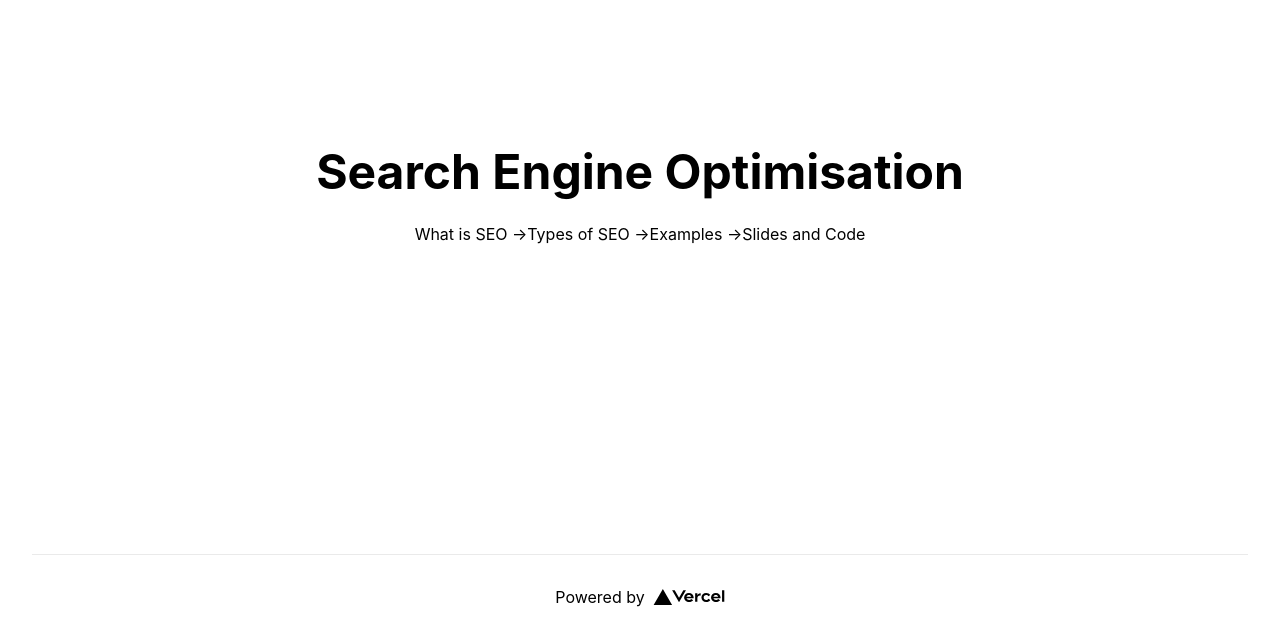
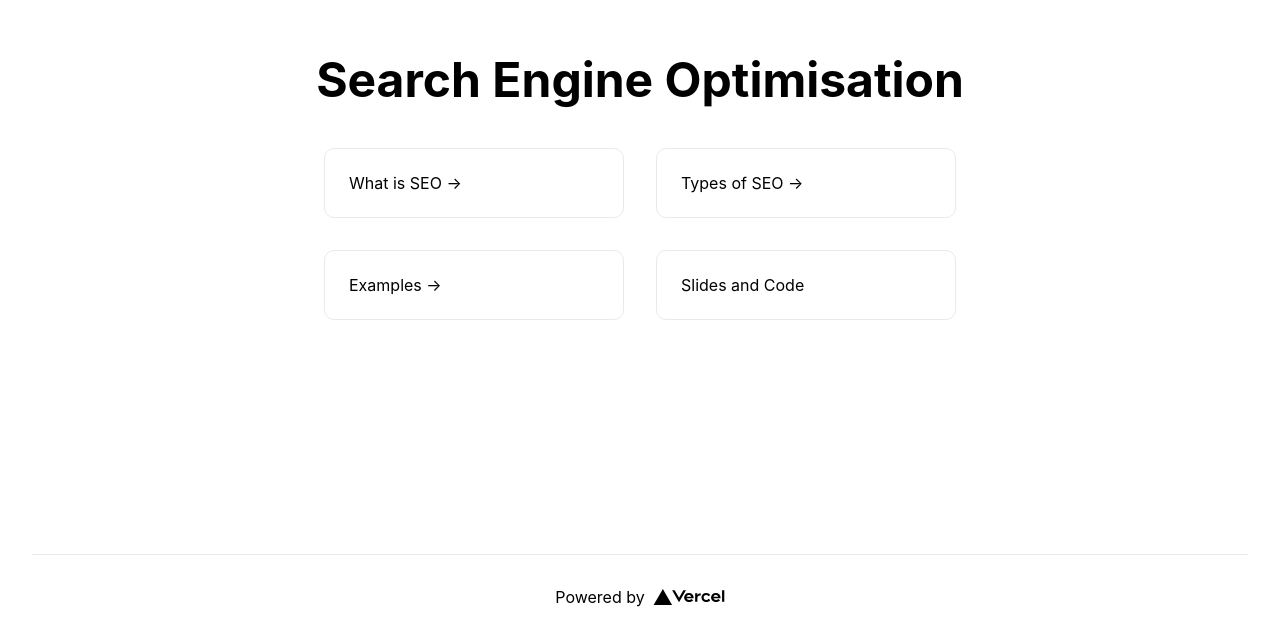
Before and after one commit to anuk79/nextjs-seo-demo, a Next.js app: page / in a window 1280 px wide. Shown: the part 166-805 px from the top of the page. Built offline with nearby package versions, Linux system fonts and the light colour scheme.

Commit message:
fix card style

```diff
--- a/pages/index.js
+++ b/pages/index.js
@@ -18,27 +18,12 @@ export default function Home() {
         </h1>
 
         <div className={styles.grid}>
-          <Link href="https://developers.google.com/search/docs/beginner/seo-starter-guide" className={styles.card}>
+          <Link href="https://developers.google.com/search/docs/beginner/seo-starter-guide">
             What is SEO &rarr;
           </Link>
-
-          <Link href="/seo-types" className={styles.card}>
-            Types of SEO &rarr;
-          </Link>
-
-          <Link
-            href="/examples"
-            className={styles.card}
-          >
-            Examples &rarr;
-          </Link>
-
-          <Link
-            href="/slides-and-code"
-            className={styles.card}
-          >
-            Slides and Code
-          </Link>
+          <Link href="/seo-types">Types of SEO &rarr;</Link>
+          <Link href="/examples">Examples &rarr;</Link>
+          <Link href="/slides-and-code">Slides and Code</Link>
         </div>
       </main>
 
--- a/styles/Home.module.css
+++ b/styles/Home.module.css
@@ -80,7 +80,7 @@
   max-width: 800px;
 }
 
-.card {
+.grid a {
   margin: 1rem;
   padding: 1.5rem;
   text-align: left;
@@ -92,19 +92,14 @@
   width: 300px;
 }
 
-.card:hover,
-.card:focus,
-.card:active {
+.grid a:hover,
+.grid a:focus,
+.grid a:active {
   color: #0070f3;
   border-color: #0070f3;
 }
 
-.card h2 {
-  margin: 0 0 1rem 0;
-  font-size: 1.5rem;
-}
-
-.card p {
+.grid p {
   margin: 0;
   font-size: 1.25rem;
   line-height: 1.5;
```
